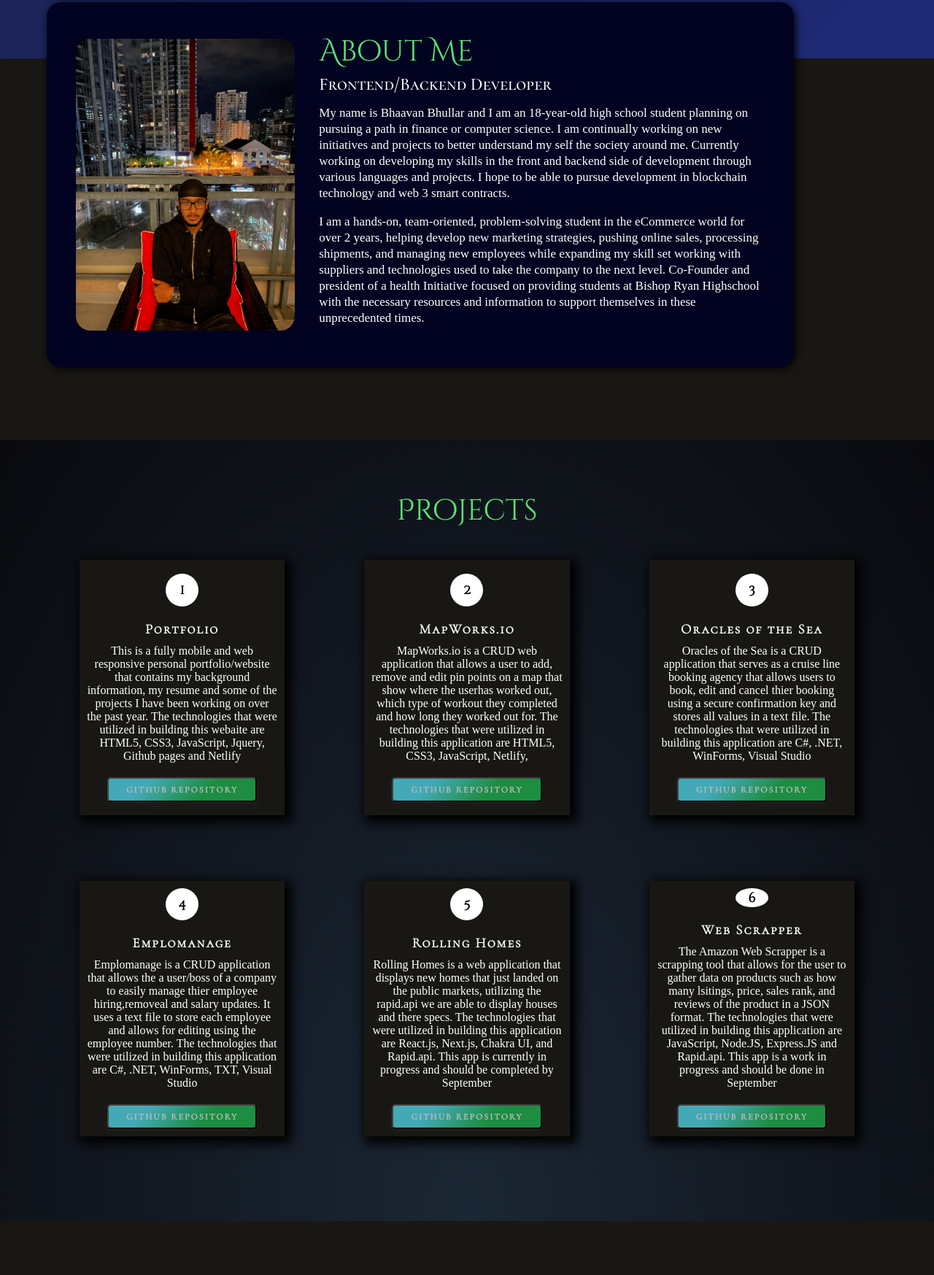
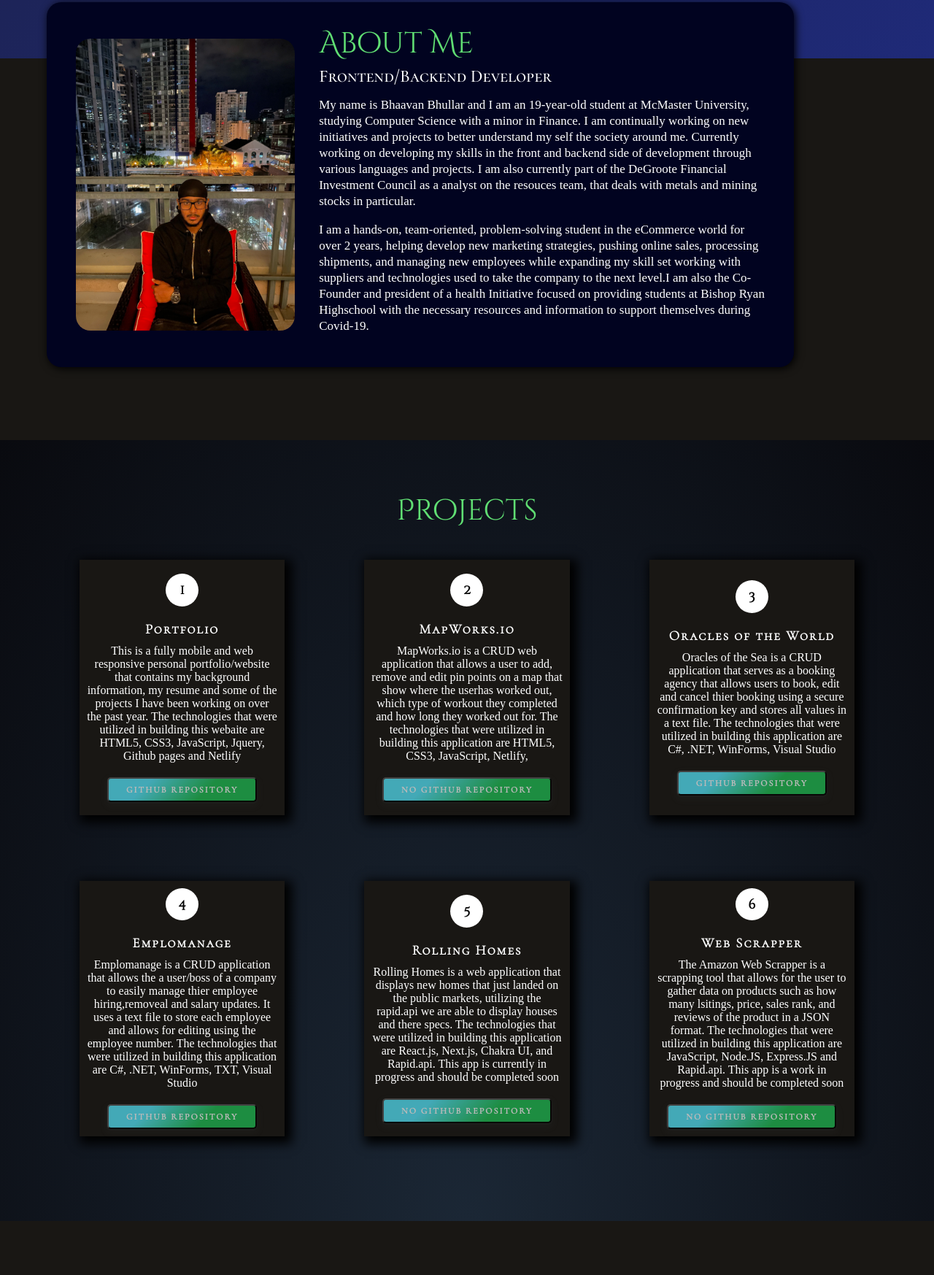
Before and after one commit to Bhaavansi/Bhaavansingh.github.io, a plain HTML site: page index.html in a window 1280 px wide. Shown: the part 880-2627 px from the top of the page at 73% size. Drawn offline with Linux system fonts and the light colour scheme; a web font is replaced by a local one.

Commit message:
Update index.html
Description Changes

```diff
--- a/index.html
+++ b/index.html
@@ -73,8 +73,8 @@
                     <div class="about-me-text">
                         <p class="about-me-heading">About Me</p>
                         <p class="about-me-subheading">Frontend/Backend Developer</p>
-                        <p class="about-me-text">My name is Bhaavan Bhullar and I am an 18-year-old high school student planning on pursuing a path in finance or computer science. I am continually working on new initiatives and projects to better understand my self the society around me. Currently working on developing my skills in the front and backend side of development through various languages and projects. I hope to be able to pursue development in blockchain technology and web 3 smart contracts.</p>
-                        <p class="about-me-2">I am a hands-on, team-oriented, problem-solving student in the eCommerce world for over 2 years, helping develop new marketing strategies, pushing online sales, processing shipments, and managing new employees while expanding my skill set working with suppliers and technologies used to take the company to the next level. Co-Founder and president of a health Initiative focused on providing students at Bishop Ryan Highschool with the necessary resources and information to support themselves in these unprecedented times. </p>
+                        <p class="about-me-text">My name is Bhaavan Bhullar and I am an 19-year-old student at McMaster University, studying Computer Science with a minor in Finance. I am continually working on new initiatives and projects to better understand my self the society around me. Currently working on developing my skills in the front and backend side of development through various languages and projects. I am also currently part of the DeGroote Financial Investment Council as a analyst on the resouces team, that deals with metals and mining stocks in particular. </p>
+                        <p class="about-me-2">I am a hands-on, team-oriented, problem-solving student in the eCommerce world for over 2 years, helping develop new marketing strategies, pushing online sales, processing shipments, and managing new employees while expanding my skill set working with suppliers and technologies used to take the company to the next level.I am also the Co-Founder and president of a health Initiative focused on providing students at Bishop Ryan Highschool with the necessary resources and information to support themselves during Covid-19. </p>
                     </div>
                 </div>
             </div>
@@ -94,12 +94,12 @@
                         <span>2</span>
                         <h3>MapWorks.io</h3>
                         <p>MapWorks.io is a CRUD web application that allows a user to add, remove and edit pin points on a map that show where the userhas worked out, which type of workout they completed and how long they worked out for. The technologies that were utilized in building this application are HTML5, CSS3, JavaScript, Netlify,</p>
-                        <a href="https://github.com/Bhaavansi" target="_blank"><button class="github-projects">Github Repository</button></a>
+                        <a href="https://github.com/Bhaavansi" target="_blank"><button class="github-projects">No Github Repository</button></a>
                     </div>
                     <div class="box-1">
                         <span>3</span>
-                        <h3>Oracles of the Sea</h3>
-                        <p>Oracles of the Sea is a CRUD application that serves as a cruise line booking agency that allows users to book, edit and cancel thier booking using a secure confirmation key and stores all values in a text file. The technologies that were utilized in building this application are C#, .NET, WinForms, Visual Studio </p>
+                        <h3>Oracles of the World</h3>
+                        <p>Oracles of the Sea is a CRUD application that serves as a booking agency that allows users to book, edit and cancel thier booking using a secure confirmation key and stores all values in a text file. The technologies that were utilized in building this application are C#, .NET, WinForms, Visual Studio </p>
                         <a href="https://github.com/Bhaavansi/Cruise-Line-booking-agency" target="_blank"><button class="github-projects">Github Repository</button></a>
                     </div>
                 </div>
@@ -113,14 +113,14 @@
                     <div class="box-2">
                         <span>5</span>
                         <h3>Rolling Homes</h3>
-                            <p>Rolling Homes is a web application that displays new homes that just landed on the public markets, utilizing the rapid.api we are able to display houses and there specs. The technologies that were utilized in building this application are React.js, Next.js, Chakra UI, and Rapid.api. This app is currently in progress and should be completed by September  </p>
-                        <a href="https://github.com/Bhaavansi" target="_blank"><button class="github-projects">Github Repository</button></a>
+                            <p>Rolling Homes is a web application that displays new homes that just landed on the public markets, utilizing the rapid.api we are able to display houses and there specs. The technologies that were utilized in building this application are React.js, Next.js, Chakra UI, and Rapid.api. This app is currently in progress and should be completed soon  </p>
+                        <a href="https://github.com/Bhaavansi" target="_blank"><button class="github-projects">No Github Repository</button></a>
                     </div>
                     <div class="box-2">
                         <span>6</span>
                         <h3>Web Scrapper</h3>
-                        <p>The Amazon Web Scrapper is a scrapping tool that allows for the user to gather data on products such as how many lsitings, price, sales rank, and reviews of the product in a JSON format. The technologies that were utilized in building this application are JavaScript, Node.JS, Express.JS and Rapid.api. This app is a work in progress and should be done in September  </p>
-                        <a href="https://github.com/Bhaavansi" target="_blank"><button class="github-projects">Github Repository</button></a>
+                        <p>The Amazon Web Scrapper is a scrapping tool that allows for the user to gather data on products such as how many lsitings, price, sales rank, and reviews of the product in a JSON format. The technologies that were utilized in building this application are JavaScript, Node.JS, Express.JS and Rapid.api. This app is a work in progress and should be completed soon </p>
+                        <a href="https://github.com/Bhaavansi" target="_blank"><button class="github-projects">No Github Repository</button></a>
                     </div>
                 </div>
             </div>
```
